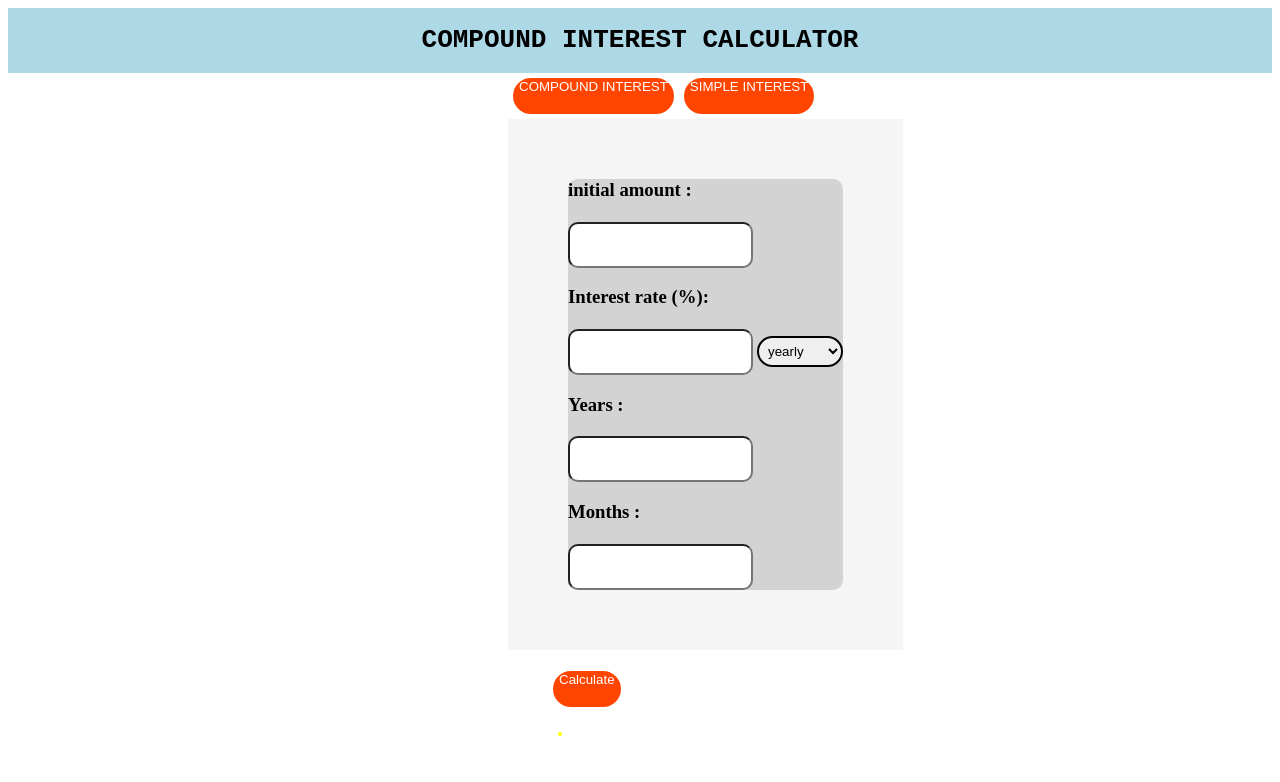
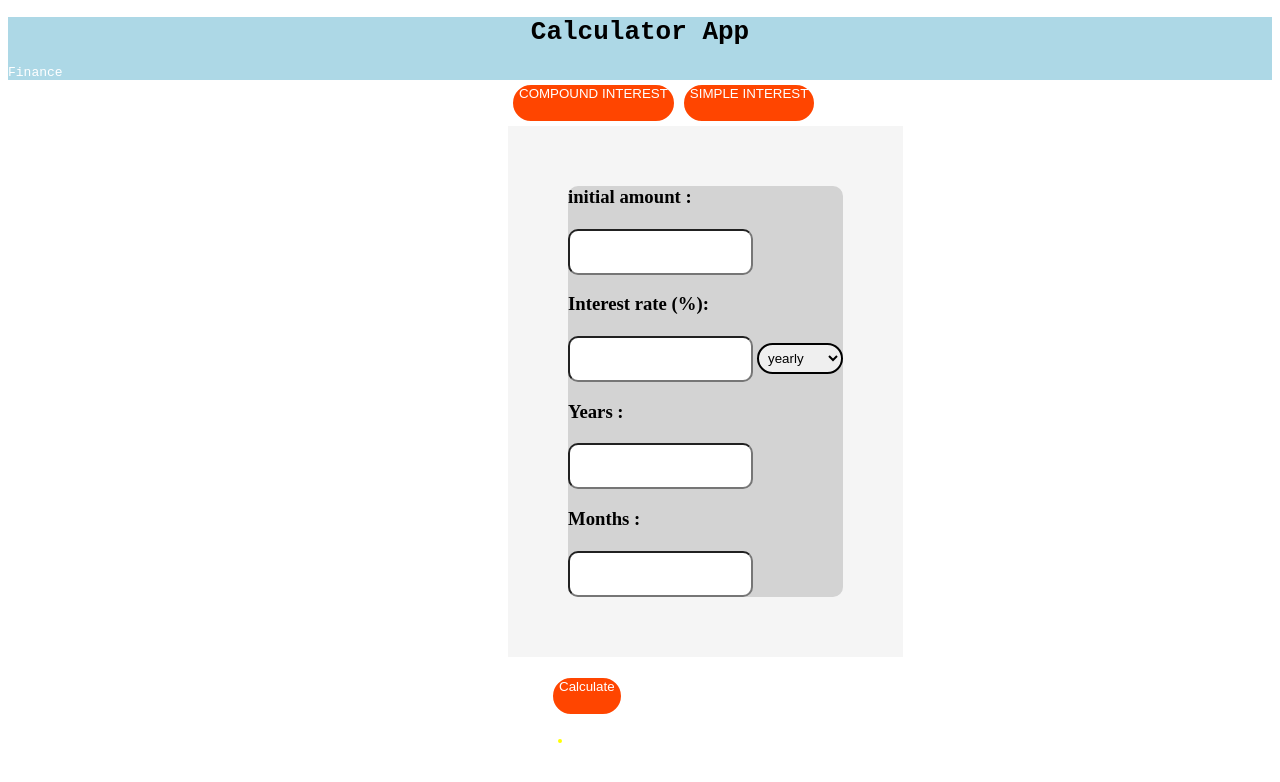
Before and after one commit to thembu/compoundInterest, a plain HTML site: page index.html in a window 1280 px wide. Drawn offline with Linux system fonts and the light colour scheme.

Commit message:
initial commit

```diff
--- a/index.html
+++ b/index.html
@@ -21,7 +21,10 @@
 
 
         <header>
-         <h1>COMPOUND INTEREST CALCULATOR</h1>
+            <div id="links">
+                <h1>Calculator App</h1>
+            <a href="#">Finance</a>
+            </div>
         </header>
 
         <main>
@@ -57,12 +60,17 @@
                             </div>
                         </form>
 
-                            <form id="time">
+                            <form id="year">
                                  <div>
 
-                                     <h3 id="time_text">Years :</h3>
+                                     <h3>Years :</h3>
                                      <input type="number" id="years">
-                                     <h3 id="time_text">Months :</h3>
+                                 </div>
+                            </form>
+
+                           <form id="month">
+                               <div>
+                                     <h3>Months :</h3>
                                      <input type="number" id="months">
 
                                  </div>
--- a/style.css
+++ b/style.css
@@ -1,10 +1,18 @@
 header{
-    display: flex;
-    justify-content: center;
-    background-color: lightblue;
     font-family: monospace;
 }
 
+#links {
+    padding-left: 0;
+    text-align: center;
+    background-color: lightblue;
+    min-width: 100px;
+}
+
+a{
+  display: flex;
+    justify-content: left;
+}
 main{
     max-width: max-content;
     margin-left: 500px;
@@ -50,10 +58,6 @@ select {
     padding: 5px;
 }
 
-#time_text {
-
-}
-
 #result {
     margin-left: 50px;
     margin-top: 20px;
@@ -77,11 +81,15 @@ a {
     background-color: yellow;
 }
 
-#inputs #time #selector:hover {
+#inputs #years#selector:hover {
     background-color: whitesmoke;
 }
 
-#inputs #time #selector:hover :first-child{
+#inputs #year #selector:hover :first-child{
+    background-color: whitesmoke;
+}
+
+#inputs #month #selector:hover :first-child {
     background-color: whitesmoke;
 }
 
--- a/style2.css
+++ b/style2.css
@@ -88,17 +88,15 @@ a {
 /* making it responsive
  */
 
-@media only screen and(min-width: 375px),(min-height: 667px) {
 
-    header{
-        display: none;
-    }
+@media only screen and(max-width: 375px),(max-height: 667px) {
+
     main {
         margin-left: 0px;
-        padding-top: 20px
+        padding-top: 20px;
     }
 }
-@media only screen and(min-width: 414px),(min-height: 736px) {
+@media only screen and(max-width: 414px),(max-height: 736px) {
 
     main {
         margin-left: 0px;
```
